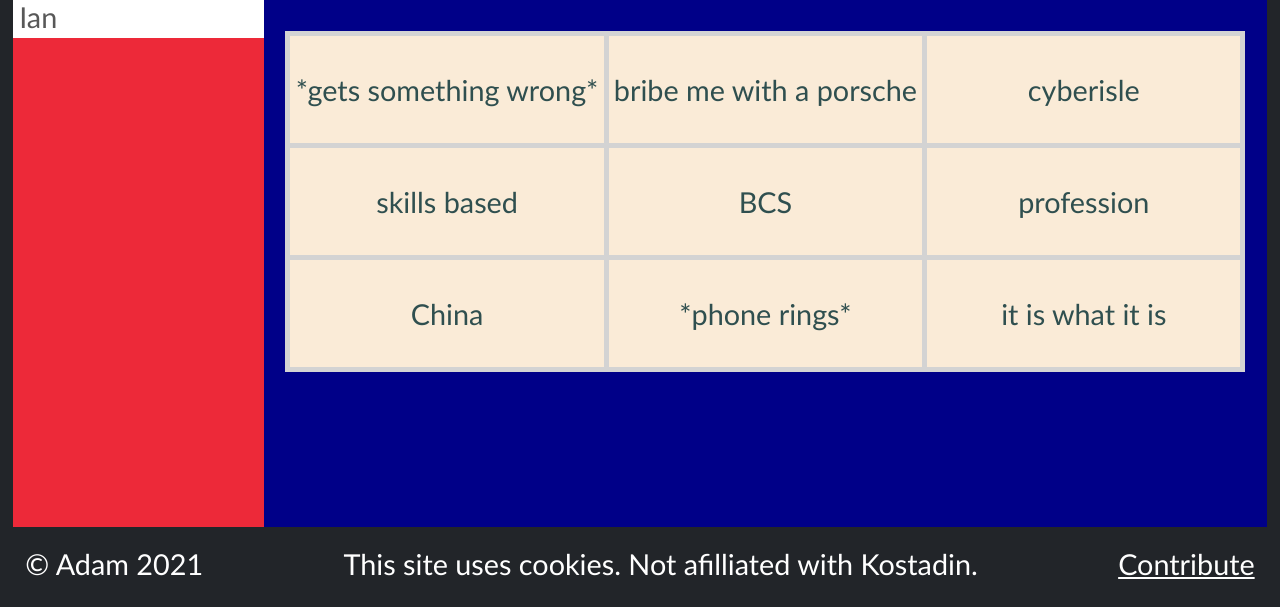
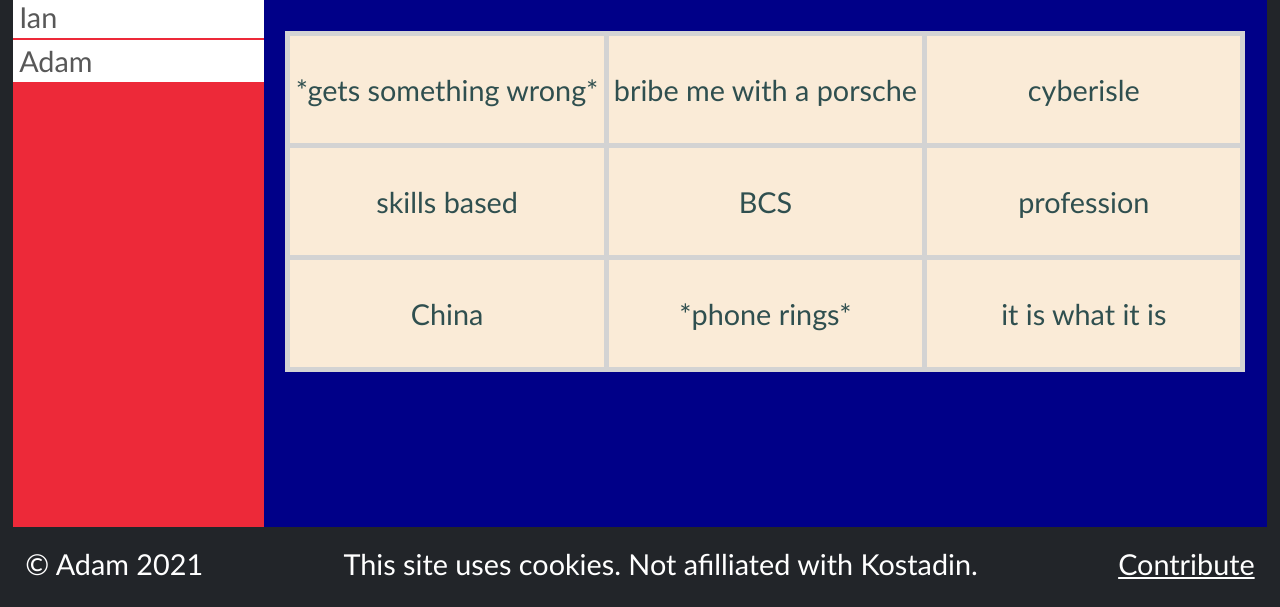
Before and after one commit to AdamDIOM/kostadin-bingo, a plain HTML site: page index.html in a window 1280 px wide. Shown: the part 193-800 px from the top of the page. Drawn offline with Linux system fonts and the light colour scheme.

Commit message:
added adam bingo

```diff
--- a/index.html
+++ b/index.html
@@ -19,6 +19,7 @@
                 <li onclick="changeLecturer('kostadin')">Kostadin</li>
                 <li onclick="changeLecturer('ali')">Ali</li>
                 <li onclick="changeLecturer('ian')">Ian</li>
+                <li onclick="changeLecturer('adam')"">Adam</li>
             </ul>
         </div>
         <div id="section">
```
Also changed, not shown: Lecturers/adam.txt (added), Lecturers/ian.txt.
